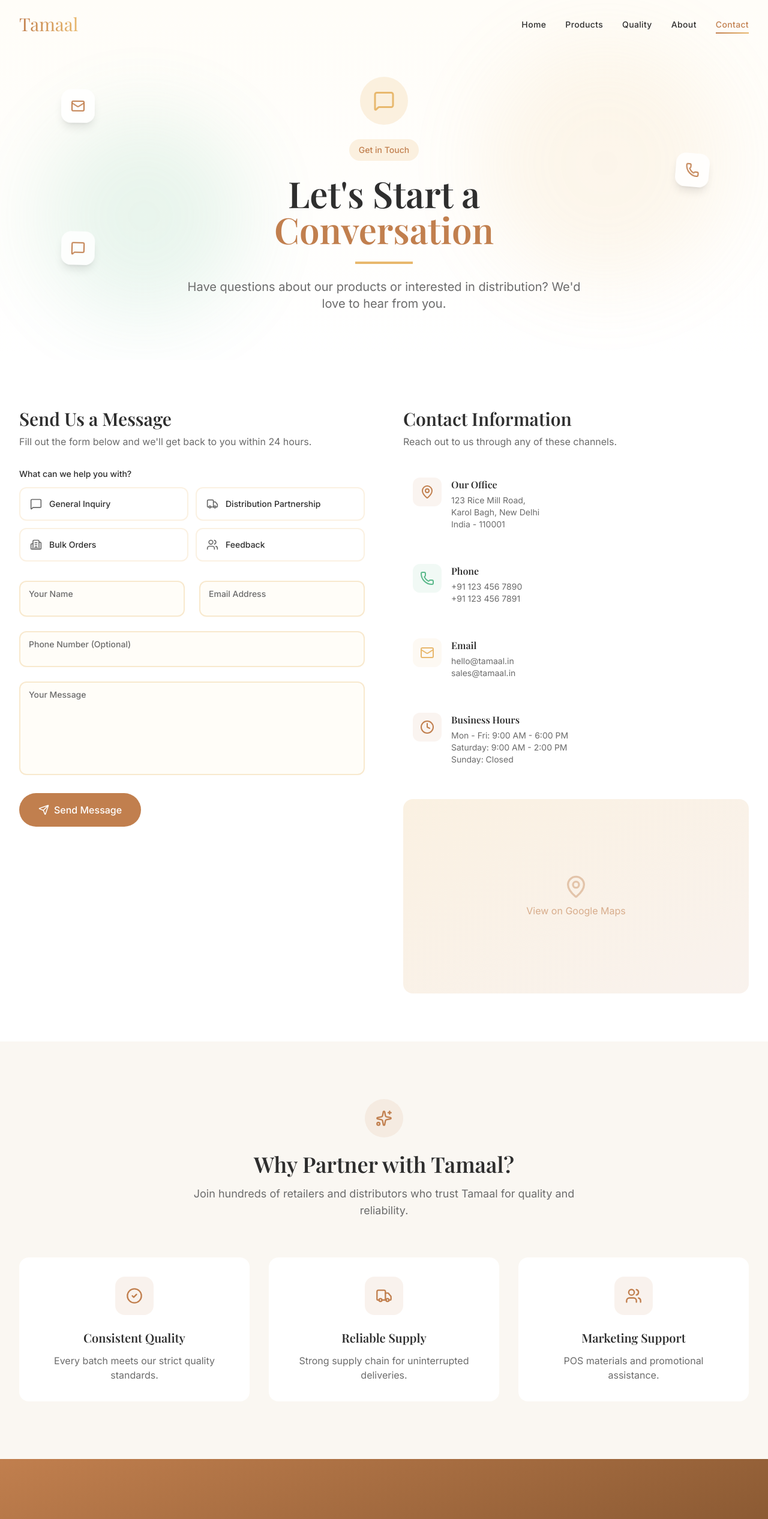
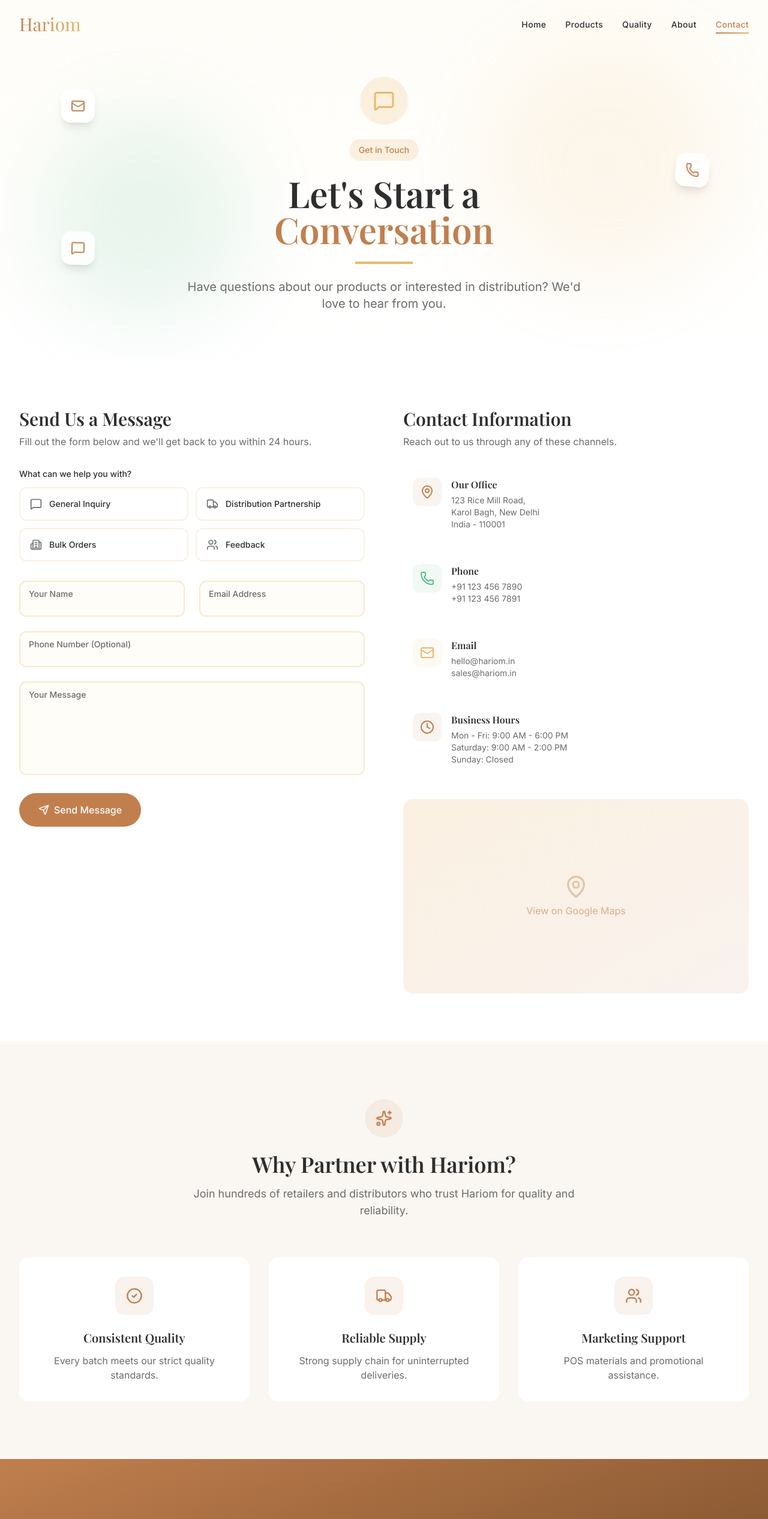
Before and after one commit to SrijanBhageria/rice-marketing-product, a Next.js app: page /contact in a window 1280 px wide. Shown: the top 2532 px of the page at 60% size. Built offline with nearby package versions, Linux system fonts and the light colour scheme.

Commit message:
changed tamaal to hariom

```diff
--- a/app/about/page.tsx
+++ b/app/about/page.tsx
@@ -36,10 +36,10 @@
   },
   {
     chapter: "Chapter 4",
-    title: "The Tamaal Way",
+    title: "The Hariom Way",
     year: "2021",
     content:
-      "We built our own aging facility — where time works its magic on every grain. 12 months of patience. Zero shortcuts. This became the Tamaal way.",
+      "We built our own aging facility — where time works its magic on every grain. 12 months of patience. Zero shortcuts. This became the Hariom way.",
     image: "Aging Facility",
     align: "left",
   },
@@ -48,7 +48,7 @@
     title: "Today & Tomorrow",
     year: "2026",
     content:
-      "Today, Tamaal graces millions of meals across India. But our journey has just begun. Every grain still carries that original dream — pure, honest, and made with love.",
+      "Today, Hariom graces millions of meals across India. But our journey has just begun. Every grain still carries that original dream — pure, honest, and made with love.",
     image: "Modern Facility",
     align: "right",
   },
@@ -73,7 +73,7 @@
   {
     icon: Award,
     title: "Uncompromising Quality",
-    description: "We never settle. If it's not perfect, it's not Tamaal.",
+    description: "We never settle. If it's not perfect, it's not Hariom.",
   },
 ];
 
@@ -137,7 +137,7 @@
               className="text-5xl md:text-7xl lg:text-8xl font-heading text-[#2E2E2E] mb-6"
               style={{ fontFamily: "var(--font-playfair)" }}
             >
-              Tamaal
+              Hariom
             </motion.h1>
 
             <motion.div
@@ -374,7 +374,7 @@
               transition={{ duration: 0.6 }}
             >
               <span className="text-[#5BB98B] text-sm font-medium uppercase tracking-[0.2em]">
-                The Heart of Tamaal
+                The Heart of Hariom
               </span>
               <h2
                 className="text-4xl md:text-5xl font-heading text-[#2E2E2E] mt-4 mb-6"
@@ -391,7 +391,7 @@
                   viewport={{ once: true }}
                   transition={{ delay: 0.2 }}
                 >
-                  Behind every grain of Tamaal rice are the hands that nurture it —
+                  Behind every grain of Hariom rice are the hands that nurture it —
                   over <strong className="text-[#2E2E2E]">500 farming families</strong> across
                   Punjab, Haryana, and Uttarakhand.
                 </motion.p>
@@ -410,7 +410,7 @@
                   viewport={{ once: true }}
                   transition={{ delay: 0.4 }}
                 >
-                  When you choose Tamaal, you&apos;re not just choosing quality —
+                  When you choose Hariom, you&apos;re not just choosing quality —
                   you&apos;re supporting a community that takes pride in every grain they grow.
                 </motion.p>
               </div>
@@ -546,7 +546,7 @@
             </h2>
 
             <p className="text-xl text-[#6B6B6B] mb-10 leading-relaxed">
-              Every meal you make with Tamaal rice adds a new page to our story.
+              Every meal you make with Hariom rice adds a new page to our story.
               Thank you for being part of this journey.
             </p>
 
--- a/app/components/layout/Footer.tsx
+++ b/app/components/layout/Footer.tsx
@@ -36,7 +36,7 @@
                 className="text-3xl font-heading bg-gradient-to-r from-[#C17F4E] to-[#E8B86D] bg-clip-text text-transparent"
                 style={{ fontFamily: "var(--font-playfair)" }}
               >
-                Tamaal
+                Hariom
               </span>
             </Link>
             <p className="text-[#6B6B6B] text-sm leading-relaxed mb-6">
@@ -105,10 +105,10 @@
               <li className="flex items-center gap-3">
                 <Mail size={18} className="text-[#E07B67] flex-shrink-0" />
                 <a
-                  href="mailto:hello@tamaal.in"
+                  href="mailto:hello@hariom.in"
                   className="text-[#6B6B6B] hover:text-[#C17F4E] transition-colors text-sm"
                 >
-                  hello@tamaal.in
+                  hello@hariom.in
                 </a>
               </li>
             </ul>
@@ -120,7 +120,7 @@
               Our Promise
             </h4>
             <p className="text-[#6B6B6B] text-sm leading-relaxed mb-4">
-              Every grain of Tamaal rice is sourced from trusted farmers, naturally aged, and hygienically packed to bring you the best quality.
+              Every grain of Hariom rice is sourced from trusted farmers, naturally aged, and hygienically packed to bring you the best quality.
             </p>
             <div className="flex flex-wrap gap-2">
               <span className="px-3 py-1 bg-[#C17F4E]/10 text-[#C17F4E] text-xs rounded-full">
@@ -140,7 +140,7 @@
         <div className="mt-12 pt-8 border-t border-[#E8B86D]/20">
           <div className="flex flex-col md:flex-row items-center justify-between gap-4">
             <p className="text-[#6B6B6B] text-sm">
-              © 2026 Tamaal. All rights reserved.
+              © 2026 Hariom. All rights reserved.
             </p>
             <div className="flex items-center gap-6">
               <Link
--- a/app/components/layout/Navbar.tsx
+++ b/app/components/layout/Navbar.tsx
@@ -62,7 +62,7 @@
                 whileHover={{ scale: 1.02 }}
                 transition={{ duration: 0.2 }}
               >
-                Tamaal
+                Hariom
               </motion.span>
             </Link>
 
@@ -119,7 +119,7 @@
                     className="text-2xl font-heading bg-gradient-to-r from-[#C17F4E] to-[#E8B86D] bg-clip-text text-transparent"
                     style={{ fontFamily: "var(--font-playfair)" }}
                   >
-                    Tamaal
+                    Hariom
                   </span>
                   <button
                     onClick={() => setMobileMenuOpen(false)}
--- a/app/contact/page.tsx
+++ b/app/contact/page.tsx
@@ -42,8 +42,8 @@
   {
     icon: Mail,
     title: "Email",
-    lines: ["hello@tamaal.in", "sales@tamaal.in"],
-    href: ["mailto:hello@tamaal.in", "mailto:sales@tamaal.in"],
+    lines: ["hello@hariom.in", "sales@hariom.in"],
+    href: ["mailto:hello@hariom.in", "mailto:sales@hariom.in"],
     color: "#E8B86D",
   },
   {
@@ -551,10 +551,10 @@
               className="text-2xl md:text-3xl lg:text-4xl font-heading text-[#2E2E2E] mb-4"
               style={{ fontFamily: "var(--font-playfair)" }}
             >
-              Why Partner with Tamaal?
+              Why Partner with Hariom?
             </h2>
             <p className="text-[#6B6B6B] text-lg max-w-2xl mx-auto">
-              Join hundreds of retailers and distributors who trust Tamaal for quality and reliability.
+              Join hundreds of retailers and distributors who trust Hariom for quality and reliability.
             </p>
           </motion.div>
 
@@ -623,7 +623,7 @@
               Ready to Partner?
             </h2>
             <p className="text-white/80 text-lg mb-10">
-              Let&apos;s discuss how Tamaal can add value to your business.
+              Let&apos;s discuss how Hariom can add value to your business.
             </p>
             <div className="flex flex-col sm:flex-row items-center justify-center gap-4">
               <Button
@@ -638,7 +638,7 @@
               <Button
                 variant="outline"
                 size="lg"
-                href="mailto:sales@tamaal.in"
+                href="mailto:sales@hariom.in"
                 className="border-white text-white hover:bg-white hover:text-[#C17F4E]"
               >
                 <Mail size={18} className="mr-2" />
--- a/app/globals.css
+++ b/app/globals.css
@@ -1,7 +1,7 @@
 @import "tailwindcss";
 
 :root {
-  /* Tamaal Brand Colors - Bright & Colorful */
+  /* Hariom Brand Colors - Bright & Colorful */
   --color-primary: #C17F4E;
   --color-secondary: #E8B86D;
   --color-background: #FFFDF8;
@@ -22,7 +22,7 @@
   --font-sans: var(--font-inter);
   --font-heading: var(--font-playfair);
 
-  /* Custom Tamaal colors for Tailwind */
+  /* Custom Hariom colors for Tailwind */
   --color-primary: #C17F4E;
   --color-secondary: #E8B86D;
   --color-accent: #5BB98B;
--- a/app/layout.tsx
+++ b/app/layout.tsx
@@ -20,11 +20,11 @@
 });
 
 export const metadata: Metadata = {
-  title: "Tamaal | Pure Grains. Honest Taste.",
+  title: "Hariom | Pure Grains. Honest Taste.",
   description:
-    "Tamaal brings you premium quality rice from Indian fields to your table. Experience heritage, purity, and everyday luxury with every grain.",
+    "Hariom brings you premium quality rice from Indian fields to your table. Experience heritage, purity, and everyday luxury with every grain.",
   keywords: [
-    "Tamaal",
+    "Hariom",
     "rice",
     "basmati",
     "premium rice",
@@ -32,9 +32,9 @@
     "quality rice",
     "long grain rice",
   ],
-  authors: [{ name: "Tamaal" }],
+  authors: [{ name: "Hariom" }],
   openGraph: {
-    title: "Tamaal | Pure Grains. Honest Taste.",
+    title: "Hariom | Pure Grains. Honest Taste.",
     description:
       "Premium quality rice from Indian fields to your table. Experience heritage, purity, and everyday luxury.",
     type: "website",
--- a/app/page.tsx
+++ b/app/page.tsx
@@ -144,7 +144,7 @@
               className="text-lg md:text-xl text-[#6B6B6B] max-w-2xl mx-auto mb-10 leading-relaxed"
             >
               From Indian fields to your table. Experience the heritage, purity,
-              and everyday luxury that Tamaal brings to every meal.
+              and everyday luxury that Hariom brings to every meal.
             </motion.p>
 
             <motion.div
@@ -157,7 +157,7 @@
                 Explore Our Rice
               </Button>
               <Button variant="outline" size="lg" href="/about">
-                Why Tamaal?
+                Why Hariom?
               </Button>
             </motion.div>
           </motion.div>
@@ -255,7 +255,7 @@
 
               <p className="text-[#6B6B6B] text-lg leading-relaxed mb-6">
                 For generations, Indian kitchens have been built on the foundation of quality rice.
-                Tamaal continues this legacy by sourcing the finest grains from trusted farmers
+                Hariom continues this legacy by sourcing the finest grains from trusted farmers
                 across India&apos;s most fertile regions.
               </p>
               <p className="text-[#6B6B6B] text-lg leading-relaxed mb-8">
```
Also changed, not shown: app/quality/page.tsx (+5 -5 lines).
